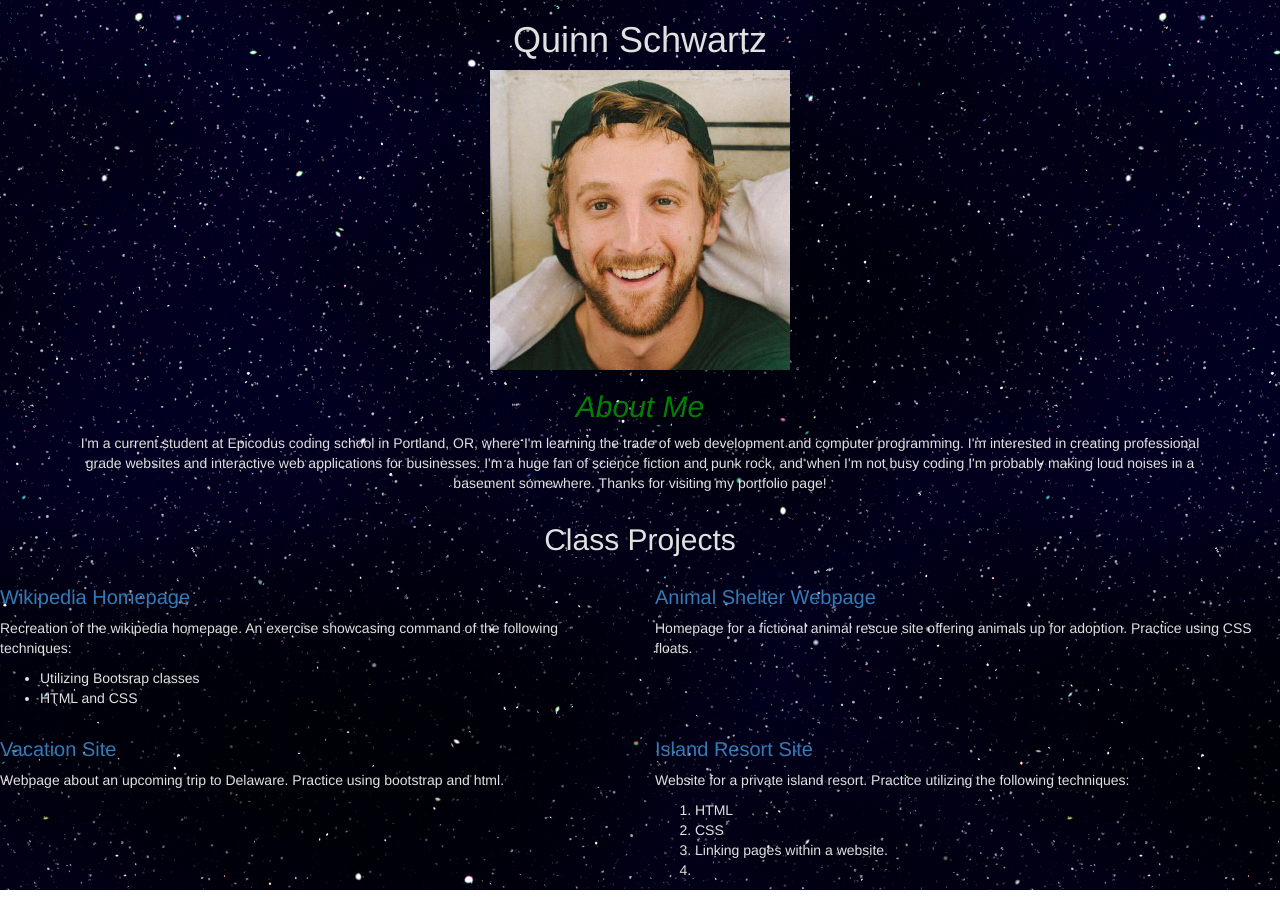
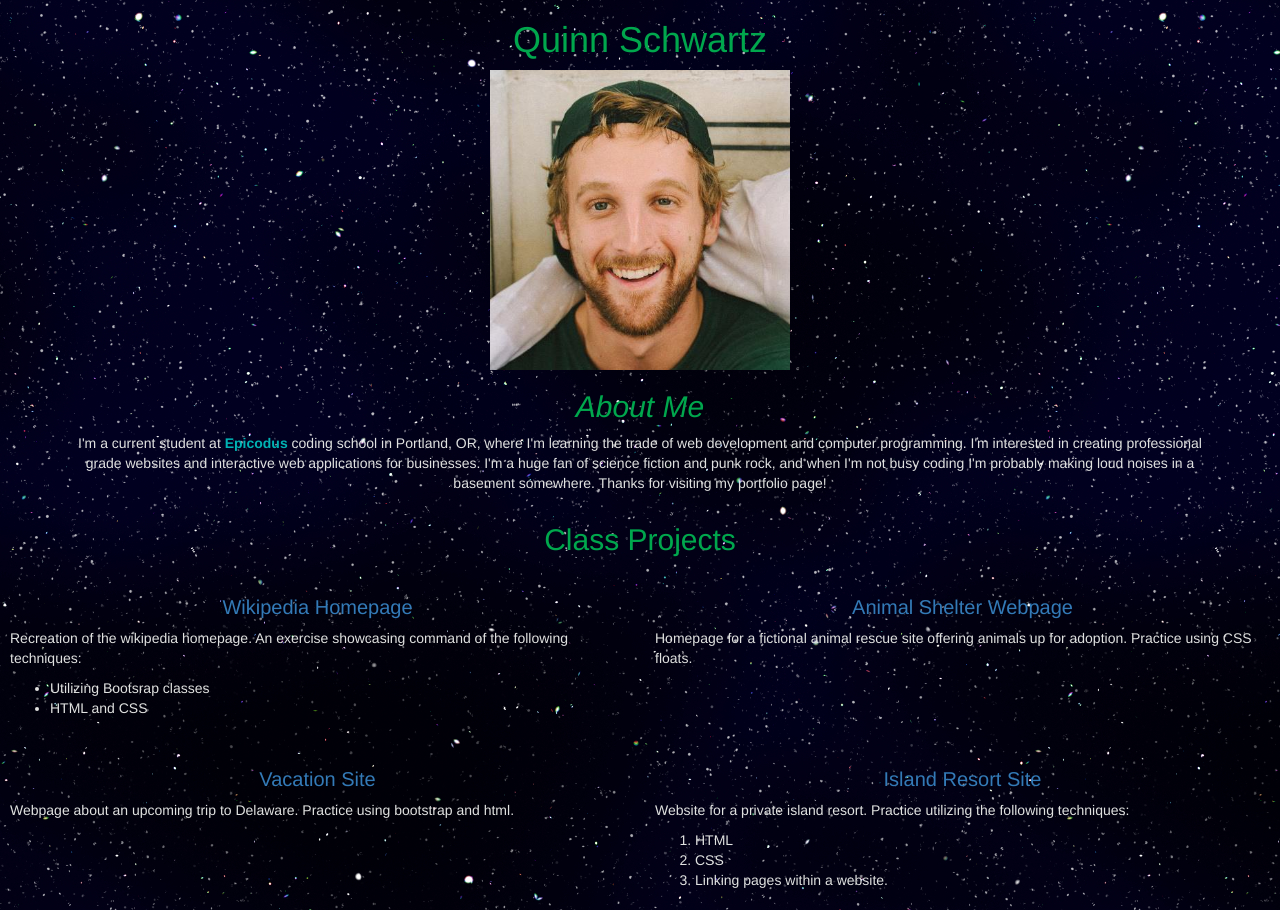
Before and after one commit to quinnschwartz/portfolio, a plain HTML site: page index.html in a window 1280 px wide. Drawn offline with Linux system fonts and the light colour scheme.

Commit message:
add span class and link to the word Epicodus

```diff
--- a/css/styles.css
+++ b/css/styles.css
@@ -1,6 +1,18 @@
 .container {
   text-align: center;
 }
+
+h1 {
+  color: #00A74D;
+}
+
+/*.about {
+  float: right;
+}*/
+
+ .header {
+   float: left;
+ }
 
 body {
   background-image: url(../img/space.jpg);
@@ -18,13 +30,28 @@ img {
 h3 {
   font-size: 15pt;
   color: green;
+  text-align: center;
 }
 
 h2 {
-  color: ;
+  color: #00A74D;
   text-align: center;
 }
 
-h2 em{
-  color: green
+h2 em {
+  color: ##337ab7;
 }
+
+.Epicodus {
+  color:#00b3b4;
+  font-weight: bold;
+}
+
+/*.links {
+  color: #7122F8;
+}
+*/
+
+.row {
+  padding: 10px;
+}
--- a/index.html
+++ b/index.html
@@ -8,18 +8,20 @@
   </head>
   <body>
     <div class="container">
-      <h1>Quinn Schwartz</h1>
-      <img src="img/Quinn.jpg" alt="photo of Quinn">
       <div>
+        <h1>Quinn Schwartz</h1>
+        <img src="img/Quinn.jpg" alt="photo of Quinn">
+      </div>
+      <div class="about">
         <h2><em>About Me</em></h2>
-          <p>I'm a current student at Epicodus coding school in Portland, OR, where I'm learning the trade of web development and computer programming.  I'm interested in creating professional grade websites and interactive web applications for businesses. I'm a huge fan of science fiction and punk rock, and when I'm not busy coding I'm probably making loud noises in a basement somewhere.  Thanks for visiting my portfolio page!</p>
+          <p>I'm a current student at <a href="http://www.epicodus.com/"><span class="Epicodus">Epicodus</a></span> coding school in Portland, OR, where I'm learning the trade of web development and computer programming.  I'm interested in creating professional grade websites and interactive web applications for businesses. I'm a huge fan of science fiction and punk rock, and when I'm not busy coding I'm probably making loud noises in a basement somewhere.  Thanks for visiting my portfolio page!</p>
         </div>
       </div>
       <div class="container2">
         <h2>Class Projects</h2>
         <div class="row">
           <div class="col-md-6">
-            <h3><a href="https://github.com/quinnschwartz/wikipedia-homepage"<strong>Wikipedia Homepage</strong></a></h3>
+            <h3><a href="https://github.com/quinnschwartz/wikipedia-homepage"<strong><span class="links">Wikipedia Homepage</strong></span></a></h3>
             <p>Recreation of the wikipedia homepage.  An exercise showcasing command of the following techniques:</p>
             <ul>
               <li>Utilizing Bootsrap classes</li>
@@ -27,7 +29,7 @@
             </ul>
           </div>
           <div class="col-md-6">
-            <h3><a href="https://github.com/quinnschwartz/animal_shelter"<strong>Animal Shelter Webpage</strong></a></h3>
+            <h3><a href="https://github.com/quinnschwartz/animal_shelter"<strong><span class="links">Animal Shelter Webpage</strong></span></a></h3>
             <p>Homepage for a fictional animal rescue site offering animals up for adoption.  Practice using CSS floats.</p>
           </div>
         </div>
@@ -42,7 +44,7 @@
             <ol>
               <li>HTML</li>
               <li>CSS</li>
-              <li>Linking pages within a website.<li>
+              <li>Linking pages within a website.</li>
             </ol>
           </div>
         </div>
```
